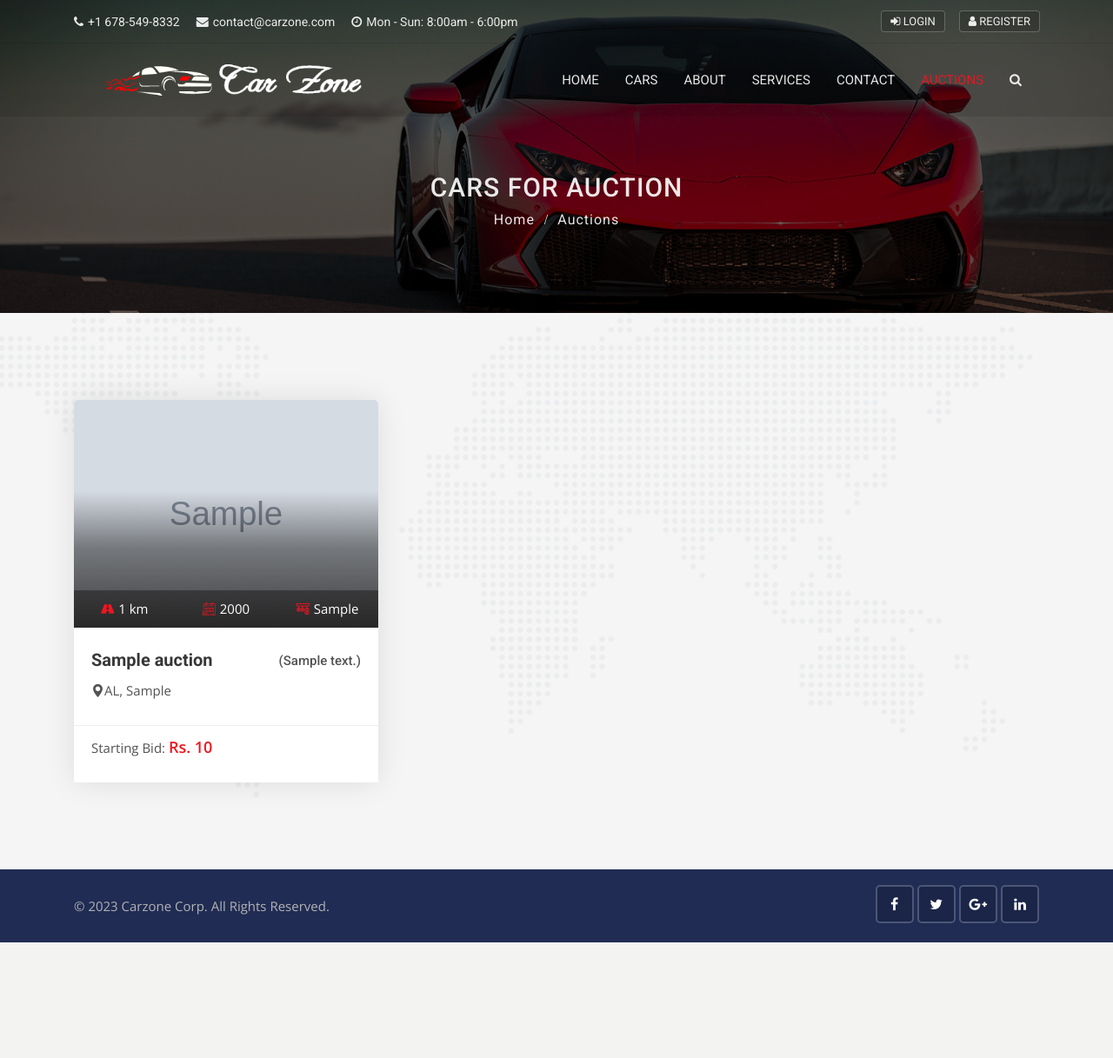
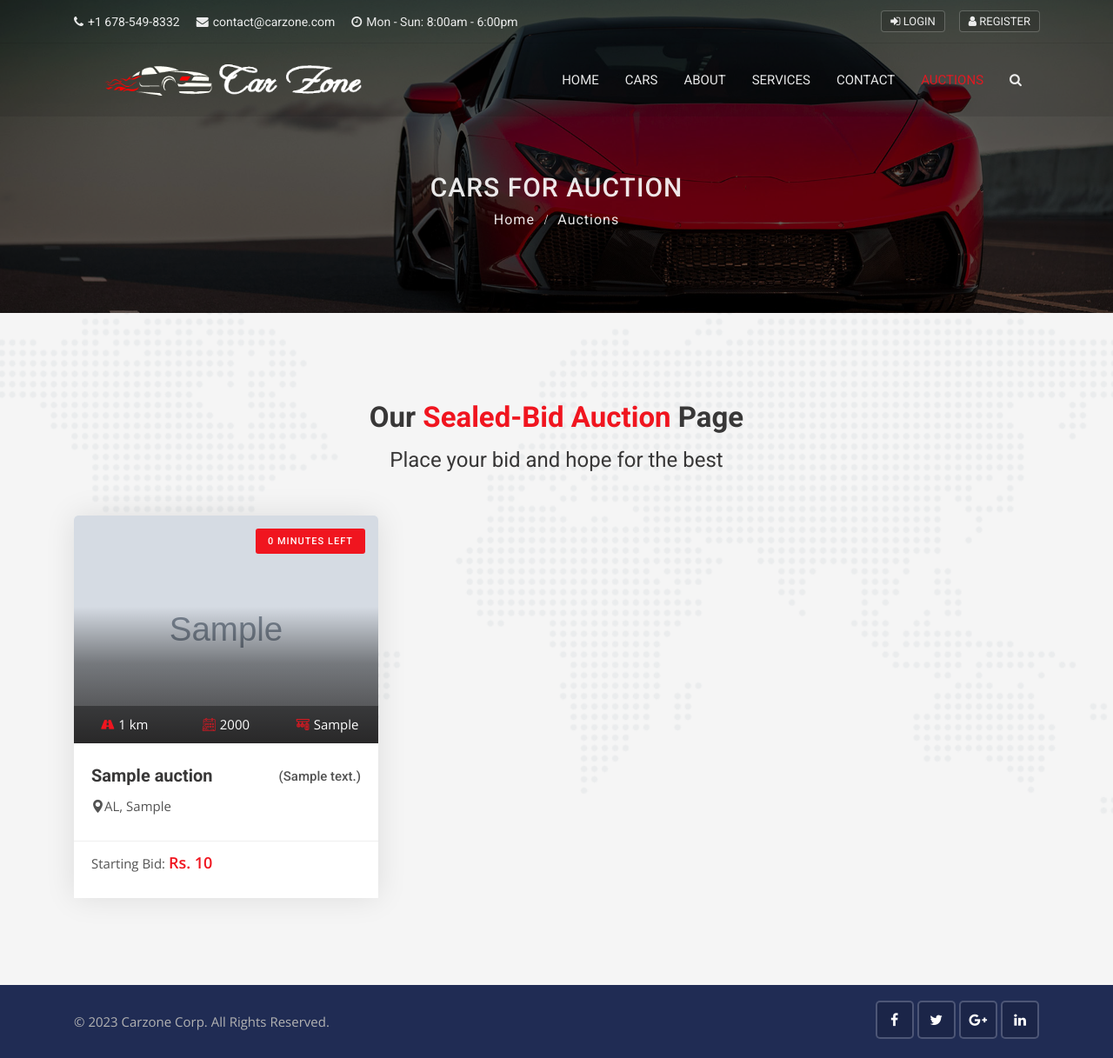
Before and after one commit to codesentry17/thisIsEverything, a Django app: page /auctions/ in a window 1280 px wide. Shown: the whole page at 87% size. Before the commit the page ends 1084 px from the top, so only its background shows below. Run offline with Django 3.2, Linux system fonts and the light colour scheme; tables that the repository leaves empty hold one stand-in row (values such as "Sample post"); grey boxes marked "Sample" are stand-in pictures; some libraries are stand-ins or nearby versions.

Commit message:
auctions count-down

```diff
--- a/auctions/admin.py
+++ b/auctions/admin.py
@@ -9,7 +9,7 @@ class AuctionAdmin(admin.ModelAdmin):
         return format_html('<img src="{}" width="40" style="border-radius: 50px;" />'.format(object.car_photo.url))
 
     thumbnail.short_description = 'Car Image'
-    list_display = ('id','thumbnail','car_title', 'city', 'color', 'model', 'year', 'body_style', 'fuel_type')
+    list_display = ('id','thumbnail','car_title', 'city', 'color', 'model', 'year', 'body_style', 'fuel_type','sell_date')
     list_display_links = ('id', 'thumbnail', 'car_title')
     search_fields = ('id', 'car_title', 'city', 'model', 'body_style','fuel_type')
     list_filter = ('city', 'model', 'body_style', 'fuel_type')
--- a/auctions/models.py
+++ b/auctions/models.py
@@ -114,6 +114,7 @@ class Auction(models.Model):
     milage = models.IntegerField()
     fuel_type = models.CharField(max_length=50)
     no_of_owners = models.CharField(max_length=100)
+    sell_date = models.DateField(default=datetime.now)
     created_date = models.DateTimeField(default=datetime.now, blank=True)
 
     def __str__(self):
--- a/auctions/views.py
+++ b/auctions/views.py
@@ -1,3 +1,4 @@
+from datetime import datetime
 from django.shortcuts import render, redirect
 from django.core.mail import send_mail
 from django.contrib import messages
--- a/templates/auctions/aucCarDetail.html
+++ b/templates/auctions/aucCarDetail.html
@@ -36,12 +36,13 @@
                             </h6>
                         </div>
                         <div class="pull-right">
-                            <h3><span>Min Bid: Rs. {{single_car.price | intcomma}}</span></h3>
+                            <h3>Min Bid: <span style="color: #f0151f;"><b>Rs. {{single_car.price | intcomma}}</b></span></h3>
                         </div>
                     </div>
                     <div id="carDetailsSlider" class="carousel car-details-sliders slide mb-40">
                         <!-- main slider carousel items -->
                         <div class="carousel-inner">
+                            <div class="tag">{{single_car.sell_date|timeuntil}} left</div>
                             <div class="active item carousel-item" data-slide-number="0">
                                 <img src="{{single_car.car_photo.url}}" class="img-fluid" alt="slider-car">
                             </div>
--- a/templates/auctions/auction.html
+++ b/templates/auctions/auction.html
@@ -26,12 +26,19 @@
 <div class="featured-car content-area">
     <div class="container">
         <!-- Main title -->
+
+        <div class="main-title text-center">
+            <h1>Our <span>Sealed-Bid Auction</span> Page</h1>
+            <h4>Place your bid and hope for the best</h4>
+        </div>
+
         <div class="row">
           {% for car in aucCars %}
             <div class="col-lg-4 col-md-6">
                 <div class="car-box">
                     <div class="car-thumbnail">
                         <a href="{% url 'car_detail' car.id %}" class="car-img">
+                            <div class="tag">{{car.sell_date|timeuntil}} left</div>
                             <img class="d-block w-100" src="{{car.car_photo.url}}" alt="car" style="min-height: 262px; max-height: 262px;">
                             <div class="facilities-list clearfix">
                                 <ul>
```
Also changed, not shown: auctions/migrations/0003_auction_selldate.py (added), auctions/migrations/0004_auto_20230225_2230.py (added), auctions/migrations/0005_auto_20230225_2302.py (added).
